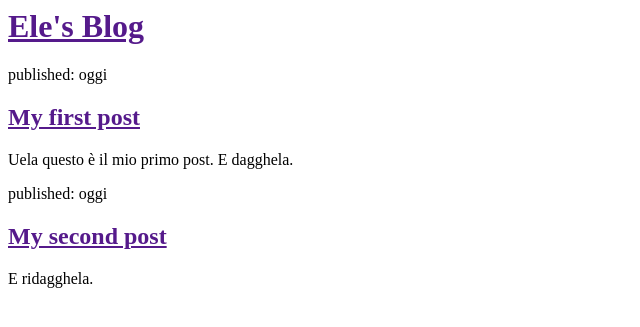
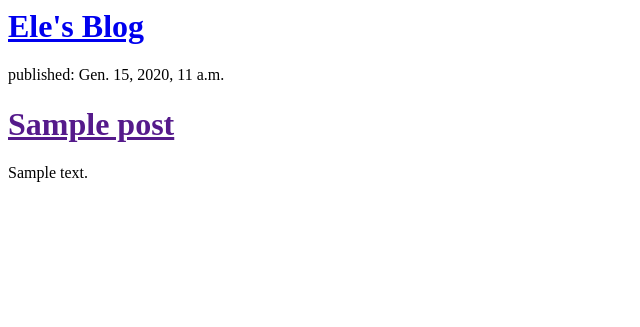
Before and after one commit to EleCeccaldi/my-first-blog, a Django app: template blog/templates/blog/post_list.html in a window 1280 px wide. Shown: the top 327 px of the page, without its empty margins (0-640 px from the left). Run offline with Django 3.2, Linux system fonts and the light colour scheme; the template is opened without the code that fills it: values that come from a table or form of the project are taken from there, others are empty; tables that the repository leaves empty hold one stand-in row (values such as "Sample post").

Commit message:
post template

```diff
--- a/blog/templates/blog/post_list.html
+++ b/blog/templates/blog/post_list.html
@@ -3,20 +3,16 @@
         <title>Django Girls blog</title>
     </head>
     <body>
-        <div>
-            <h1><a href="">Ele's Blog</a></h1>
-        </div>
+<div>
+    <h1><a href="/">Ele's Blog</a></h1>
+</div>
 
-        <div>
-            <p>published: oggi</p>
-            <h2><a href="">My first post</a></h2>
-            <p>Uela questo è il mio primo post. E dagghela.</p>
-        </div>
-
-        <div>
-            <p>published: oggi</p>
-            <h2><a href="">My second post</a></h2>
-            <p>E ridagghela.</p>
-        </div>
+{% for post in posts %}
+    <div>
+        <p>published: {{ post.published_date }}</p>
+        <h1><a href="">{{ post.title }}</a></h1>
+        <p>{{ post.text|linebreaksbr }}</p>
+    </div>
+{% endfor %}
     </body>
 </html>
--- a/blog/views.py
+++ b/blog/views.py
@@ -1,4 +1,7 @@
 from django.shortcuts import render
+from django.utils import timezone
+from .models import Post
 
 def post_list(request):
-    return render(request, 'blog/post_list.html', {})
+    posts = Post.objects.filter(published_date__lte=timezone.now()).order_by('published_date')
+    return render(request, 'blog/post_list.html', {'posts': posts})
```
